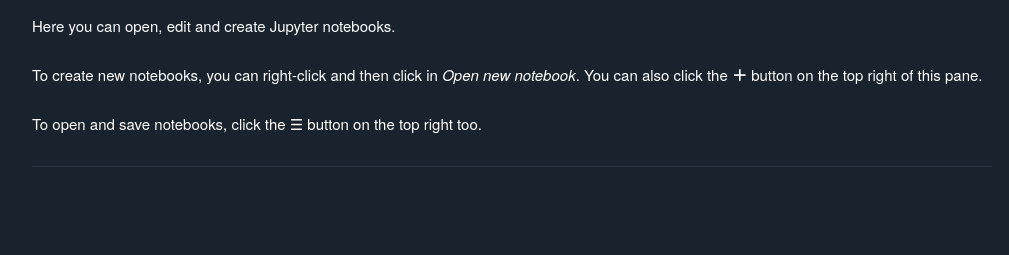
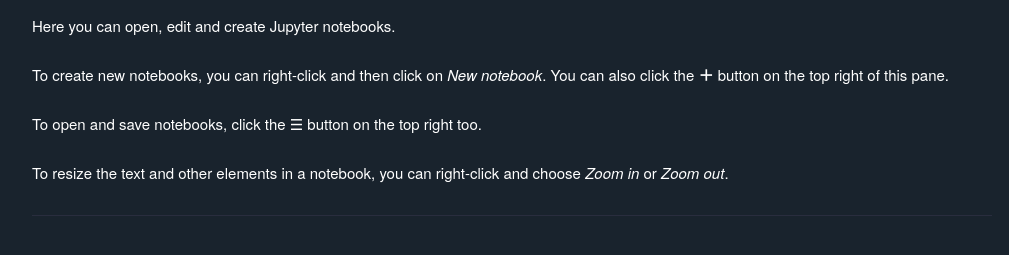
Before and after one commit to spyder-ide/spyder-notebook, a plain HTML site: page spyder_notebook/utils/templates/welcome-dark.html in a window 1280 px wide. Shown: the part 69-324 px from the top of the page, without its empty margins (128-1137 px from the left). Drawn offline with Linux system fonts and the light colour scheme; a web font is replaced by a local one.

Commit message:
Mention Zoom in/out menu items in welcome tab

```diff
--- a/spyder_notebook/utils/templates/welcome-dark.html
+++ b/spyder_notebook/utils/templates/welcome-dark.html
@@ -628,8 +628,9 @@
 <h1 id="section"></h1>
 <h1 id="welcome-to-the-notebook-plugin">Welcome to Spyder-Notebook</h1>
 <p>Here you can open, edit and create Jupyter notebooks.</p>
-<p>To create new notebooks, you can right-click and then click in <em>Open new notebook</em>. You can also click the <span title="Open new notebook"><b>&#xFF0B;</b></span> button on the top right of this pane.</p>
+<p>To create new notebooks, you can right-click and then click on <em>New notebook</em>. You can also click the <span title="Open new notebook"><b>&#xFF0B;</b></span> button on the top right of this pane.</p>
 <p>To open and save notebooks, click the <span title="Options">&#9776;</span> button on the top right too.</p>
+<p>To resize the text and other elements in a notebook, you can right-click and choose <em>Zoom in</em> or <em>Zoom out</em>.</p>
 
     <HR/>
             </div>
```
Also changed, not shown: spyder_notebook/utils/templates/welcome.html (+2 -1 lines).
